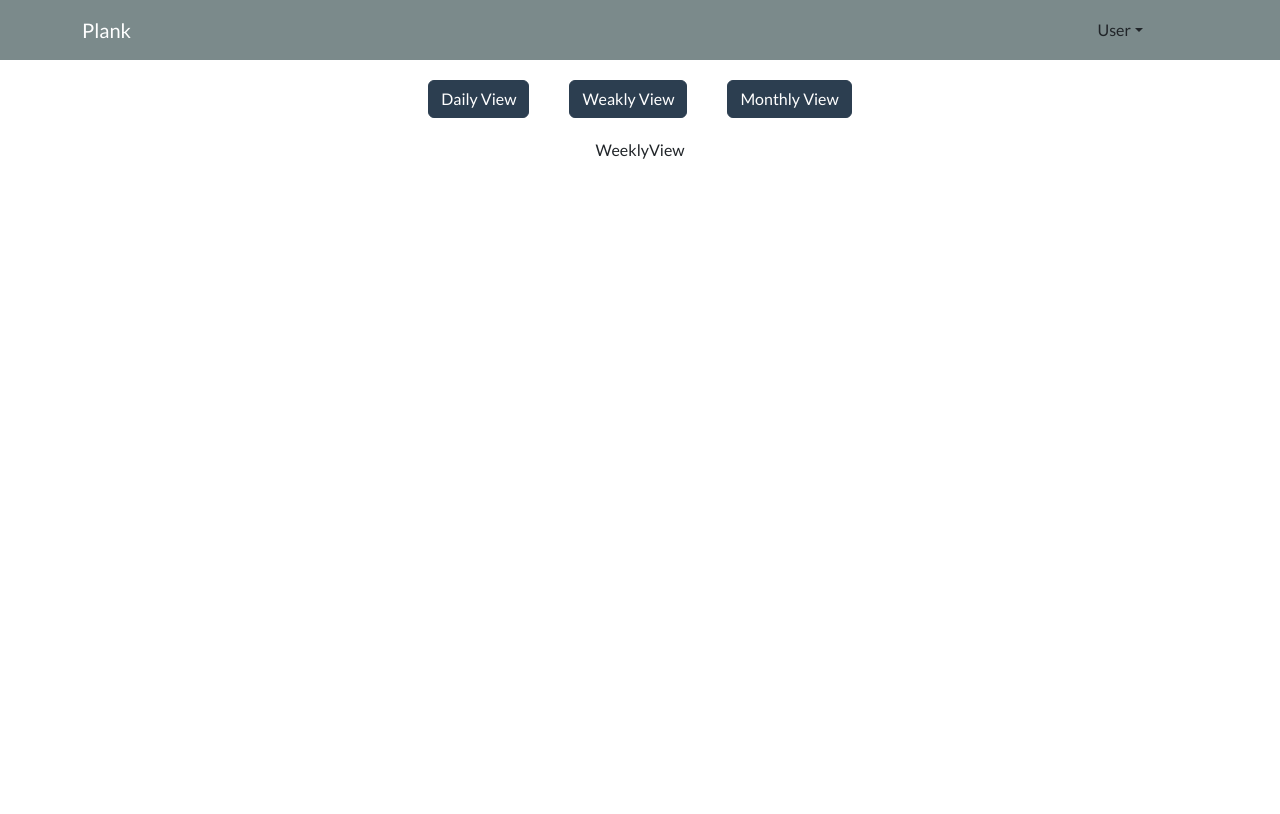
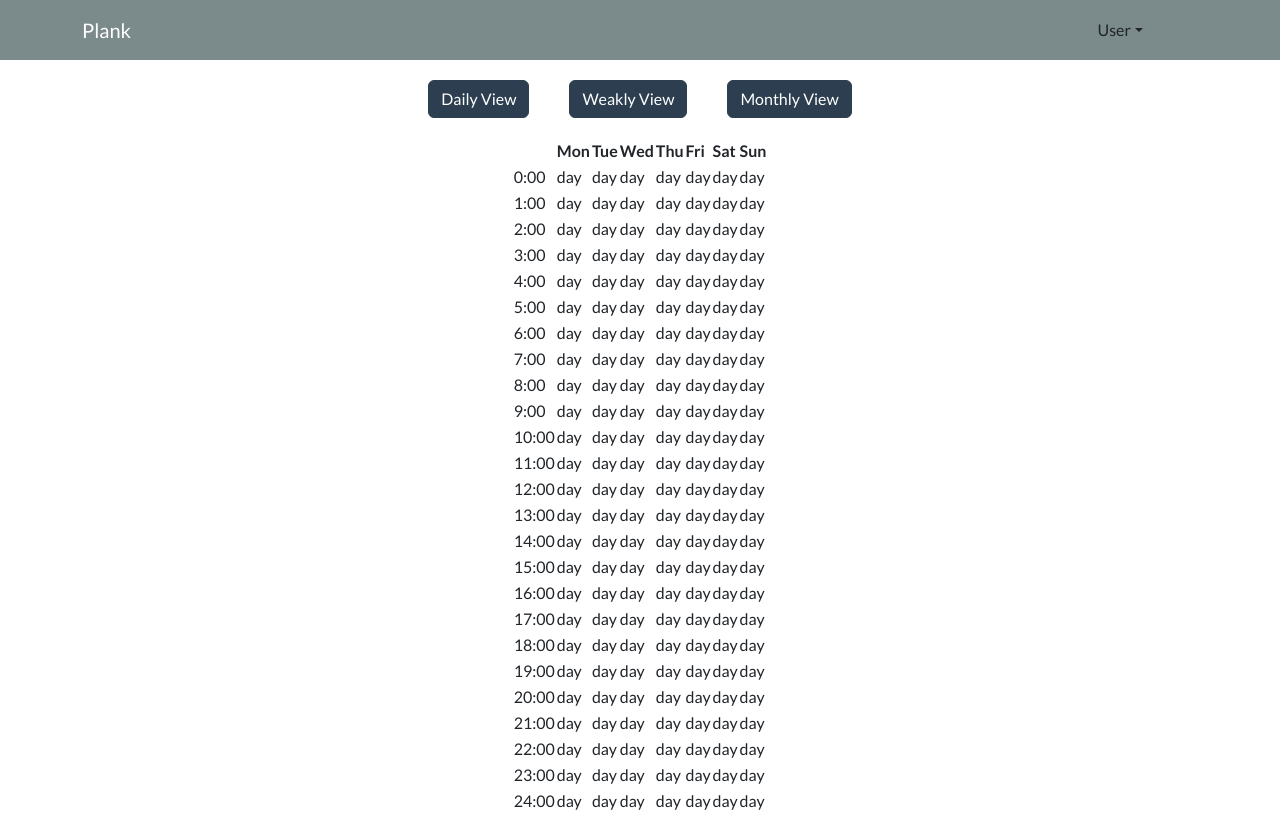
Before and after one commit to NikoTrif/Plank, a React (Create React App) app in the folder webapp/: page / in a window 1280 px wide. Both pictures are taken after a click on the button "Weakly View". Built offline with nearby package versions, Linux system fonts and the light colour scheme.

Commit message:
WTD6b - made table with days and hours

```diff
--- a/webapp/src/Variables.ts
+++ b/webapp/src/Variables.ts
@@ -2,3 +2,7 @@ export const variables =  {
     API_URL: "http://localhost:5013/api/",
     FILE_URL: "http://localhost:5165/Files/"
 }
+
+export const funcVariables = {
+    weekDays: ["Mon", "Tue", "Wed", "Thu", "Fri", "Sat", "Sun"],
+}
--- a/webapp/src/allComponents.js
+++ b/webapp/src/allComponents.js
@@ -12,7 +12,9 @@ export { default as WeeklyView } from './components/calendar/WeeklyView';
 // Micro Components
 export { default as MonthlyDay } from './components/calendar/micro-components/MonthlyDay';
 export { default as MonthlyDayTask } from './components/calendar/micro-components/MonthlyDayTask';
-export {default as CalendarNavButtons} from './components/calendar/micro-components/CalendarNavButtons';
+export { default as CalendarNavButtons } from './components/calendar/micro-components/CalendarNavButtons';
+export { default as WeeklyDay } from './components/calendar/micro-components/WeeklyDay';
+export { default as WeeklyDayTask } from './components/calendar/micro-components/MonthlyDayTask';
 
 // Themes
-export {Cyborg, Flatly} from './components/themes/all-themes';
+export { Cyborg, Flatly } from './components/themes/all-themes';
--- a/webapp/src/components/calendar/MonthlyView.tsx
+++ b/webapp/src/components/calendar/MonthlyView.tsx
@@ -7,11 +7,12 @@ import 'bootstrap';
 import { MonthlyDay, CalendarNavButtons } from '../../allComponents';
 // Ostalo
 import { startOfMonth, endOfMonth, format, addDays, subDays, eachDayOfInterval, addMonths, subMonths } from 'date-fns';
+import { funcVariables } from '../../Variables';
 
 const MonthlyView: React.FC = () => {
     const [currentDate, setCureentDate] = useState(new Date);
     const today = new Date();
-    const weekDays = ["Mon", "Tue", "Wed", "Thu", "Fri", "Sat", "Sun"];
+    const weekDays = funcVariables.weekDays;
 
     const btnBckClick = () => {
         setCureentDate(subMonths(startOfMonth(currentDate), 1));
--- a/webapp/src/components/calendar/WeeklyView.tsx
+++ b/webapp/src/components/calendar/WeeklyView.tsx
@@ -1,17 +1,58 @@
-import React from 'react';
+import React, { FC, ReactElement, ReactNode } from 'react';
 // CSS
 
 // Bootstrap
+import 'bootstrap';
 
 // Components
 
 // Ostalo
+import { funcVariables } from '../../Variables';
+import {WeeklyDay} from '../../allComponents';
 
+// Interfaces and Types
 type Props = {}
 
+
 const WeeklyView = (props: Props) => {
+  // Variables
+  const weekDays = funcVariables.weekDays;
+
+  const renderTableRow = () => {
+    let allRows = []
+    for (let i = 0; i <= 24; i++) {
+      allRows.push(<tr key={i}>{renderTableCols(i)}</tr>)
+    }
+    return allRows
+  }
+
+  const renderTableCols = (i: number) => {
+    let allCols = [];
+    for(let j = 0; j <=7; j++){
+      if(j===0){
+        allCols.push(<td>{`${i}:00`}</td>)
+      }
+      else{
+        allCols.push(<td><WeeklyDay /></td>)
+      }
+    }
+
+    return allCols;
+  }
+
   return (
-    <div>WeeklyView</div>
+    <div className='weekly-view'>
+
+      <table>
+        <thead>
+          <th></th>
+          {weekDays.map((day) => <th>{day}</th>)}
+        </thead>
+        <tbody>
+          {renderTableRow()}
+        </tbody>
+      </table>
+    </div>
   )
 }
 
--- /dev/null
+++ b/webapp/src/components/calendar/micro-components/WeeklyDay.tsx
@@ -0,0 +1,13 @@
+import React from 'react';
+
+type Props = {}
+
+const WeeklyDay = (props: Props) => {
+  return (
+    <div>
+        day
+    </div>
+  )
+}
+
+export default WeeklyDay;
```
Also changed, not shown: webapp/src/components/calendar/micro-components/WeeklyDayTask.tsx (added, +11 -0 lines).
